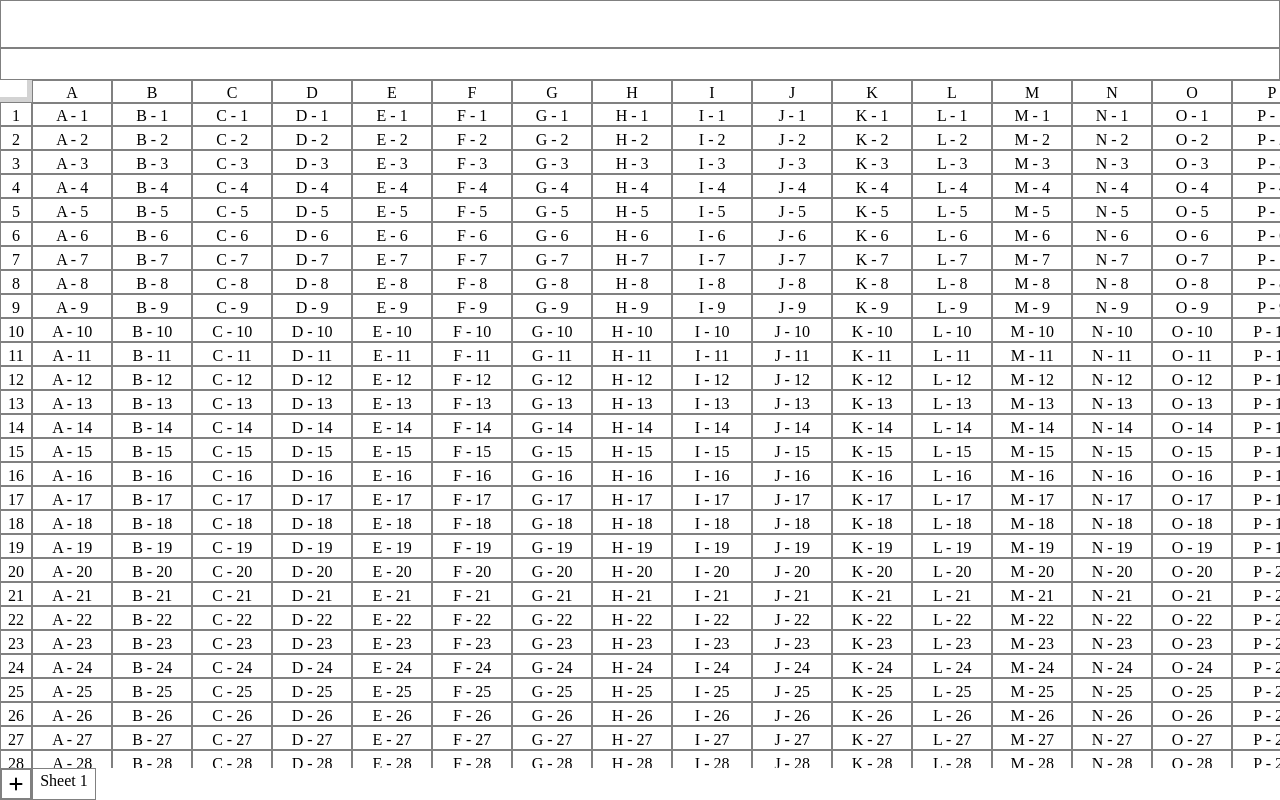
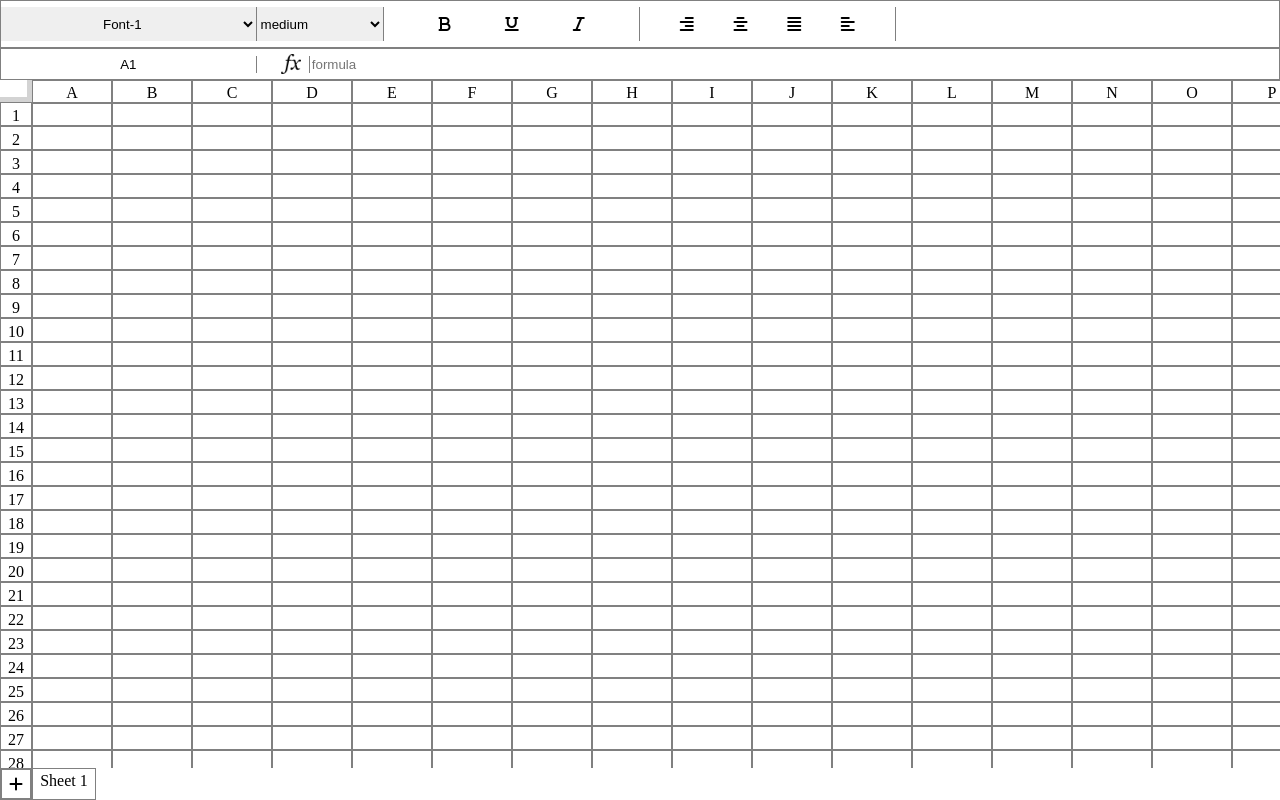
Before and after one commit to adityapri/Excel-Clone, a plain HTML site: page index.html in a window 1280 px wide. Drawn offline with Linux system fonts and the light colour scheme.

Commit message:
till address bar, menu bar

```diff
--- a/index.html
+++ b/index.html
@@ -7,14 +7,60 @@
     <meta name="viewport" content="width=device-width, initial-scale=1.0">
     <link rel="stylesheet" href="https://cdnjs.cloudflare.com/ajax/libs/font-awesome/6.1.1/css/all.min.css">
     <link rel="stylesheet" href="style.css">
-    <title>Document</title>
+    <title>Excel</title>
 </head>
 
 <body>
-    <div class="menu_bar"></div>
+    <div class="menu_bar">
+        <!-- how to build a drop down  -->
+        <select name="" class="select_f_family">
+            <option value="Courier New">Font-1</option>
+            <option value="Arial">Font-2</option>
+            <option value="Georgia">Font-3</option>
+            <option value="'Franklin Gothic Medium'">Font-4</option>
+            <option value="'Trebuchet MS'">Font-5</option>
+        </select>
+
+
+
+
+        <select name="" class="select_f_size">
+            <option value="12">small</option>
+            <option value="16" selected>medium</option>
+            <option value="18">large</option>
+            <option value="20">xl</option>
+        </select>
+
+
+
+
+
+
+        <div class="bui_container">
+            <i class="fas fa-bold"></i>
+            <i class="fas fa-underline"></i>
+            <i class="fas fa-italic"></i>
+        </div>
+        <!-- bold italic underline  -->
+        <!-- colors-->
+        <div class="alignment_container">
+            <i class="fas fa-align-right right"></i>
+            <i class="fas fa-align-center center"></i>
+            <i class="fas fa-align-justify justify"></i>
+            <i class="fas fa-align-left left"></i>
+        </div>
+    </div>
+
+
+
+
+
+
+
     <div class="formula_container">
-        <!-- <input type="text" class="address_bar">
-        <input type="text" class="formula_bar"> -->
+        <input type="text" class="address_bar" readonly value="A1">
+        <img src="pngwing.com.png" class="formula_img">
+        <input type="text" class="formula_bar" placeholder="formula">
     </div>
     <div class="grid_container">
         <div class="tl_cell"></div>
@@ -30,7 +76,9 @@
         </div>
         <div class="sheet" myId="1">Sheet 1</div>
     </div>
+    <script src="init.js"></script>
     <script src="script.js"></script>
+    <script src="menu.js"></script>
 </body>
 
 </html>
--- /dev/null
+++ b/init.js
@@ -0,0 +1,40 @@
+// create grid
+function init() {
+    let topRow = document.querySelector(".top_row");
+    // left column ke cells
+    let leftCol = document.querySelector(".left_col");
+    let grid = document.querySelector(".grid");
+    for (let i = 1; i <= 100; i++) {
+        // create a cell
+        let div = document.createElement("div");
+        div.setAttribute("class", "cell");
+        div.textContent = i;
+        leftCol.appendChild(div);
+    }
+    // top row ke cells
+    for (let i = 1; i <= 26; i++) {
+        // create a cell
+        let div = document.createElement("div");
+        div.setAttribute("class", "cell");
+        div.textContent = String.fromCharCode(i + 64);
+        topRow.appendChild(div);
+    }
+    // grid
+    for (let i = 0; i < 100; i++) {
+        let row = document.createElement("div");
+        row.setAttribute("class", "row");
+        for (let j = 0; j < 26; j++) {
+            let col = document.createElement("div");
+            col.setAttribute("class", "cell");
+            // col.textContent = `${i}-${j}`
+            col.setAttribute("contenteditable", "true");
+            // we have set these 2 atttributes to identify each cell
+            // without showing any change on ui
+            col.setAttribute("rid", i);
+            col.setAttribute("cid", j);
+            row.appendChild(col);
+        }
+        grid.appendChild(row);
+    }
+}
+init();
--- /dev/null
+++ b/menu.js
@@ -0,0 +1,26 @@
+// font-size
+let fontSizeSelector = document.querySelector(".select_f_size");
+fontSizeSelector.addEventListener("change", function () {
+    let fontSize = fontSizeSelector.value;
+    //1.  set -> address get  from address bar
+    let { rid, cid } = getRidCidFromAddressBar();
+    //2.  address -> ui cell get (html)
+    let cell = document.querySelector(`.grid .cell[rid="${rid}"][cid="${cid}"]`)
+    //3.  style set
+    cell.style.fontSize = fontSize + "px";
+})
+function getRidCidFromAddressBar() {
+    let address = addressBar.value;
+    console.log(address);
+    return addresstoRidCid(address);
+}
+function addresstoRidCid(address) {
+    // -> D2-> rid-> 1 ,cid-> 3
+    let ciChar = address.charCodeAt(0);
+    let rowid = address.substr(1);
+    let cid = Number(ciChar) - 65;
+    let rid = Number(rowid) - 1;
+    return { "rid": rid, "cid": cid }
+    // console.log(ciChar + "  " + rowid);
+
+}
--- a/script.js
+++ b/script.js
@@ -1,31 +1,19 @@
-let topRow = document.querySelector(".top_row");
-let leftCol = document.querySelector(".left_col");
-let grid = document.querySelector(".grid");
-// left column ke cells
-for (let i = 1; i <= 100; i++) {
-    // create a cell
-    let div = document.createElement("div");
-    div.setAttribute("class", "cell");
-    div.textContent = i;
-    leftCol.appendChild(div);
+// address bar implementation
+let cells = document.querySelectorAll(".grid .cell");
+let addressBar = document.querySelector(".address_bar");
+// 1. cell eventlistener -> on click
+for (let i = 0; i < cells.length; i++) {
+    // 2. when a cell is clicked -> element
+    cells[i].addEventListener("click", function () {
+        // console.log("Event happend");
+        let cCell = cells[i];
+        console.log(cCell);
+        // 3. get rid,cid-> address me convert
+        let rid = Number(cCell.getAttribute("rid"));
+        let cid = Number(cCell.getAttribute("cid"));
+        let address = String.fromCharCode(cid + 65) + (rid + 1);
+        console.log(address);
+        // 4.  put it into address bar
+        addressBar.value = address;
+    })
 }
-// top row ke cells
-for (let i = 1; i <= 26; i++) {
-    // create a cell
-    let div = document.createElement("div");
-    div.setAttribute("class", "cell");
-    div.textContent = String.fromCharCode(i + 64);
-    topRow.appendChild(div);
-}
-// grid
-for (let i = 1; i <= 100; i++) {
-    let row = document.createElement("div");
-    row.setAttribute("class", "row");
-    for (let j = 1; j <= 26; j++) {
-        let col = document.createElement("div");
-        col.setAttribute("class", "cell");
-        col.textContent = `${String.fromCharCode(64 + j)} - ${i}`
-        row.appendChild(col);
-    }
-    grid.appendChild(row);
-}
--- a/style.css
+++ b/style.css
@@ -7,22 +7,72 @@ body {
     margin: 0px;
 }
 
-/* specific height */
+/*******************menu bar************/
 .menu_bar {
     border: 1px solid gray;
     height: 3rem;
     /* background-color: lightblue; */
+    display: flex;
+    align-items: center;
+}
+.menu_bar>* {
+    height: 75%;
+}
+.select_f_family {
+    width: 20%;
+    border: none;
+    border-right: 1px solid gray;
+    text-align: center;
+    outline: none;
+}
+.select_f_size {
+    width: 10%;
+    border: none;
+    border-right: 1px solid gray;
+}
+.bui_container, .alignment_container {
+    border-right: 1px solid gray;
+    width: 20%;
+    display: flex;
+    justify-content: space-evenly;
+    align-items: center;
 }
 
+
+
+/*******************formula container************/
 .formula_container {
     border: 1px solid gray;
     height: 2rem;
     /* background-color: lightgreen; */
+    /* flex enable -> vertical centering  */
+    display: flex;
+    align-items: center;
+}
+
+.formula_img {
+    height: 1.2rem;
+}
+
+.address_bar {
+    width: 20%;
+    text-align: center;
+    border: none;
+    outline: none;
+    border-right: 1px solid gray;
+    margin-right: 1.5rem;
+}
+
+.formula_bar {
+    margin-left: 0.5rem;
+    width: 70%;
+    border: none;
+    border-left: 1px solid gray;
+    outline: none;
 }
 
 
-
-/* ******************grid starts*********************/
+/* ******************grid container*********************/
 /* grid -> remaining height */
 .grid_container {
     /* border: 5px solid red; */
```
Also changed, not shown: pngwing.com.png (added), 1 other file.
